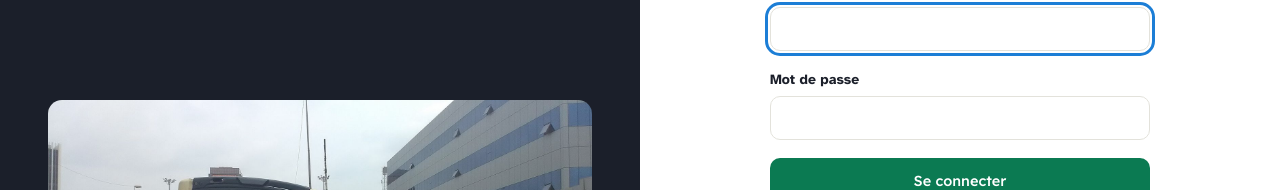
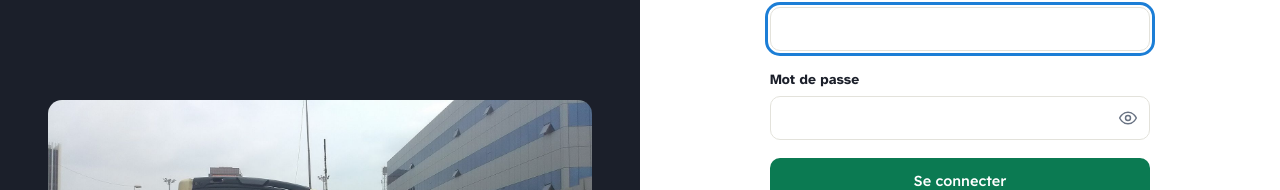
Before and after one commit to Mboa-Labs/flowpulse-frontend, a React (Vite) app: page /login in a window 1280 px wide. Shown: the part 323-513 px from the top of the page. Built offline with nearby package versions, Linux system fonts and the light colour scheme.

Commit message:
Connexion : afficher le mot de passe, message distinct si le serveur ne répond pas ; proxy configurable par .env.local

```diff
--- a/src/pages/Login.tsx
+++ b/src/pages/Login.tsx
@@ -12,6 +12,7 @@ export default function Login() {
   const [password, setPassword] = useState("");
   const [error, setError] = useState<string | null>(null);
   const [pending, setPending] = useState(false);
+  const [showPassword, setShowPassword] = useState(false);
 
   async function submit(e: FormEvent) {
     e.preventDefault();
@@ -20,8 +21,13 @@ export default function Login() {
     try {
       const user = await login(email, password);
       navigate(HOME[user.role], { replace: true });
-    } catch {
-      setError("Email ou mot de passe incorrect. Vérifiez-les ou contactez votre administrateur.");
+    } catch (err) {
+      const status = (err as { response?: { status?: number } }).response?.status;
+      setError(
+        status === 401 || status === 400
+          ? "Email ou mot de passe incorrect. Vérifiez-les ou contactez votre administrateur."
+          : "Le serveur ne répond pas. Vérifiez que le backend est démarré, puis réessayez.",
+      );
     } finally {
       setPending(false);
     }
@@ -57,7 +63,16 @@ export default function Login() {
           </div>
           <div className="field">
             <label htmlFor="password">Mot de passe</label>
-            <input id="password" type="password" value={password} onChange={(e) => setPassword(e.target.value)} required autoComplete="current-password" />
+            <div className="password">
+              <input id="password" type={showPassword ? "text" : "password"} value={password} onChange={(e) => setPassword(e.target.value)} required autoComplete="current-password" />
+              <button type="button" onClick={() => setShowPassword((v) => !v)} aria-label={showPassword ? "Masquer le mot de passe" : "Afficher le mot de passe"} aria-pressed={showPassword}>
+                <svg viewBox="0 0 24 24" fill="none" stroke="currentColor" strokeWidth="1.75" strokeLinecap="round" strokeLinejoin="round" aria-hidden="true">
+                  <path d="M2 12s3.5-7 10-7 10 7 10 7-3.5 7-10 7S2 12 2 12Z" />
+                  <circle cx="12" cy="12" r="3" />
+                  {showPassword && <path d="M4 4l16 16" />}
+                </svg>
+              </button>
+            </div>
           </div>
           {error && <p className="error" role="alert">{error}</p>}
           <button className="btn btn-primary" type="submit" disabled={pending}>
--- a/src/styles.css
+++ b/src/styles.css
@@ -100,6 +100,11 @@ button { font: inherit; }
 .field { display: grid; gap: 6px; font-size: 14px; }
 .field label { font-weight: 700; }
 .field input { font: 16px var(--f-body); min-height: 44px; padding: 10px 12px; border: 1px solid var(--border); border-radius: var(--r-md); background: var(--surface); color: var(--text); width: 100%; }
+.password { position: relative; }
+.password input { padding-right: 48px; }
+.password button { position: absolute; top: 0; right: 0; width: 44px; height: 44px; display: grid; place-items: center; border: 0; background: transparent; color: var(--text-3); cursor: pointer; border-radius: var(--r-md); }
+.password button:hover { color: var(--text); }
+.password button svg { width: 20px; height: 20px; }
 .error { color: var(--sature); font-size: 14px; }
 
 /* Cartes et badges */
--- a/vite.config.ts
+++ b/vite.config.ts
@@ -1,10 +1,11 @@
-import { defineConfig } from "vite";
+import { defineConfig, loadEnv } from "vite";
 import react from "@vitejs/plugin-react";
 
-// En développement, /api et /ws sont redirigés vers le backend Spring Boot (BACKEND_URL si le port 8080 est déjà pris).
-const backend = process.env.BACKEND_URL ?? "http://localhost:8080";
-
-export default defineConfig({
+// En développement, /api et /ws sont redirigés vers le backend Spring Boot.
+// BACKEND_URL (variable ou fichier .env.local) si le port 8080 est déjà pris.
+export default defineConfig(({ mode }) => {
+  const backend = loadEnv(mode, process.cwd(), "").BACKEND_URL ?? "http://localhost:8080";
+  return {
     plugins: [react()],
     server: {
       port: 5173,
@@ -13,4 +14,5 @@ export default defineConfig({
         "/ws": { target: backend.replace(/^http/, "ws"), ws: true },
       },
     },
+  };
 });
```
Also changed, not shown: 1 other file (tests, documents, lock files or other folders). Lines whose indentation alone changed are shown as unchanged.
